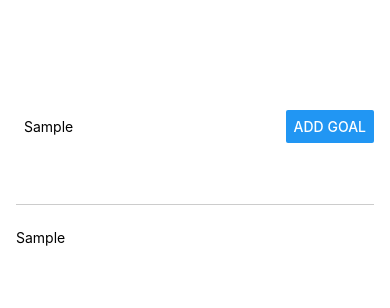
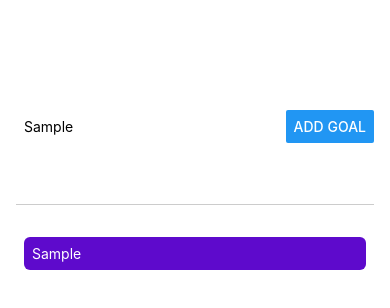
Before and after one commit to Pasan-Pahasara/Mobile-Application-Development, a React Native app: screen / in a window 390 px wide. Both pictures are taken after typing "Sample" into the empty fields and a click on the button "ADD GOAL". Shown: the top 308 px of the page. Built offline with nearby package versions, Linux system fonts and the light colour scheme.

Commit message:
Refactored

```diff
--- a/App.js
+++ b/App.js
@@ -3,7 +3,7 @@ import { useState } from "react";
 import { Button, StyleSheet, Text, TextInput, View } from "react-native";
 
 export default function App() {
-  const [enteredGoalText, setEnteredGoalText] = useState('');
+  const [enteredGoalText, setEnteredGoalText] = useState("");
   const [courseGoals, setCourseGoals] = useState([]);
 
   const goalInputHandler = (enteredtext) => {
@@ -12,7 +12,10 @@ export default function App() {
 
   const addGoalHandler = () => {
     console.log(enteredGoalText);
-    setCourseGoals((currentCourseGoals)=>[...currentCourseGoals, enteredGoalText])
+    setCourseGoals((currentCourseGoals) => [
+      ...currentCourseGoals,
+      enteredGoalText,
+    ]);
   };
 
   return (
@@ -27,13 +30,17 @@ export default function App() {
     // </View>
     <View style={styles.appContainer}>
       <View style={styles.inputContainer}>
-        <TextInput style={styles.textInput} placeholder="Your Cource Goal" onChangeText={goalInputHandler}/>
-        <Button title="ADD GOAL" onPress={addGoalHandler}/>
+        <TextInput
+          style={styles.textInput}
+          placeholder="Your Cource Goal"
+          onChangeText={goalInputHandler}
+        />
+        <Button title="ADD GOAL" onPress={addGoalHandler} />
       </View>
       <View style={styles.goalContainer}>
-        {
-          courseGoals.map((goal)=><Text key={goal}>{goal}</Text>)
-        }
+        {courseGoals.map((goal) => (
+          <Text style={styles.goalItem} key={goal}>{goal}</Text>
+        ))}
       </View>
     </View>
   );
@@ -74,4 +81,11 @@ const styles = StyleSheet.create({
   goalContainer: {
     flex: 4,
   },
+  goalItem: {
+    margin: 8,
+    padding: 8,
+    borderRadius: 6,
+    backgroundColor: "#5e0acc",
+    color: "white",
+  },
 });
```
